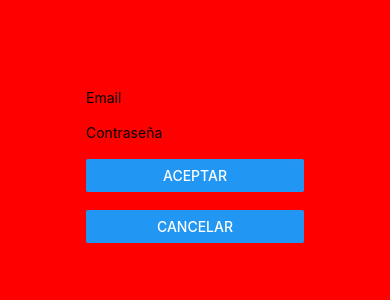
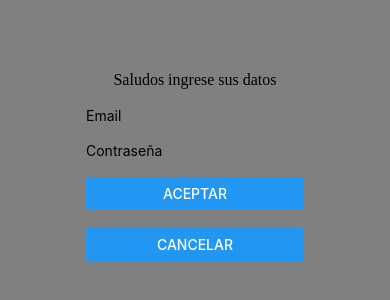
Before and after one commit to manzo1701/claconet, a React Native app: screen / in a window 390 px wide. Shown: the part 256-556 px from the top of the page. Built offline with nearby package versions, Linux system fonts and the light colour scheme.

Commit message:
creacion de ramas

```diff
--- a/App.js
+++ b/App.js
@@ -4,6 +4,7 @@ import { StyleSheet, Text, View } from 'react-native';
 import UsuarioForm from './src/ui/UsuarioForm';
 import LoginForm from './src/ui/LoginForm';
 import Saludar from './src/ui/saludar';
+import ProfesorForm from './src/ui/ProfesorForm';
 
 
 export default function App() {
@@ -11,7 +12,7 @@ export default function App() {
     <View style={styles.container}>
 
 
-
+      <ProfesorForm/><br/>
      <LoginForm/>
 
 
@@ -22,10 +23,11 @@ export default function App() {
 
 const styles = StyleSheet.create({
   container: {
+
     borderColor: '#f0f8ff',
-    color: '#f0ffff',
+    color: 'black',
     flex: 1,
-    backgroundColor: "red",
+    backgroundColor: "grey",
     alignItems: 'center',
     justifyContent: 'center',
   },
--- /dev/null
+++ b/src/ui/ProfesorForm.js
@@ -0,0 +1,13 @@
+import react from "react";
+import React, { PureComponent, Text, View, Button } from 'react'
+
+export class ProfesorForm extends PureComponent {
+  render() {
+    return (
+      <div>Saludos ingrese sus datos</div>
+
+    )
+  }
+}
+
+export default ProfesorForm
--- a/src/ui/UsuarioForm.js
+++ b/src/ui/UsuarioForm.js
@@ -1,5 +1,6 @@
 import react from "react";
 import{Text, View, Button, TextInput} from "react-native";
+
 export default function UsuarioForm(){
     return(
         <View>
```
Also changed, not shown: src/ui/LoginForm.js (line endings or trailing spaces).
